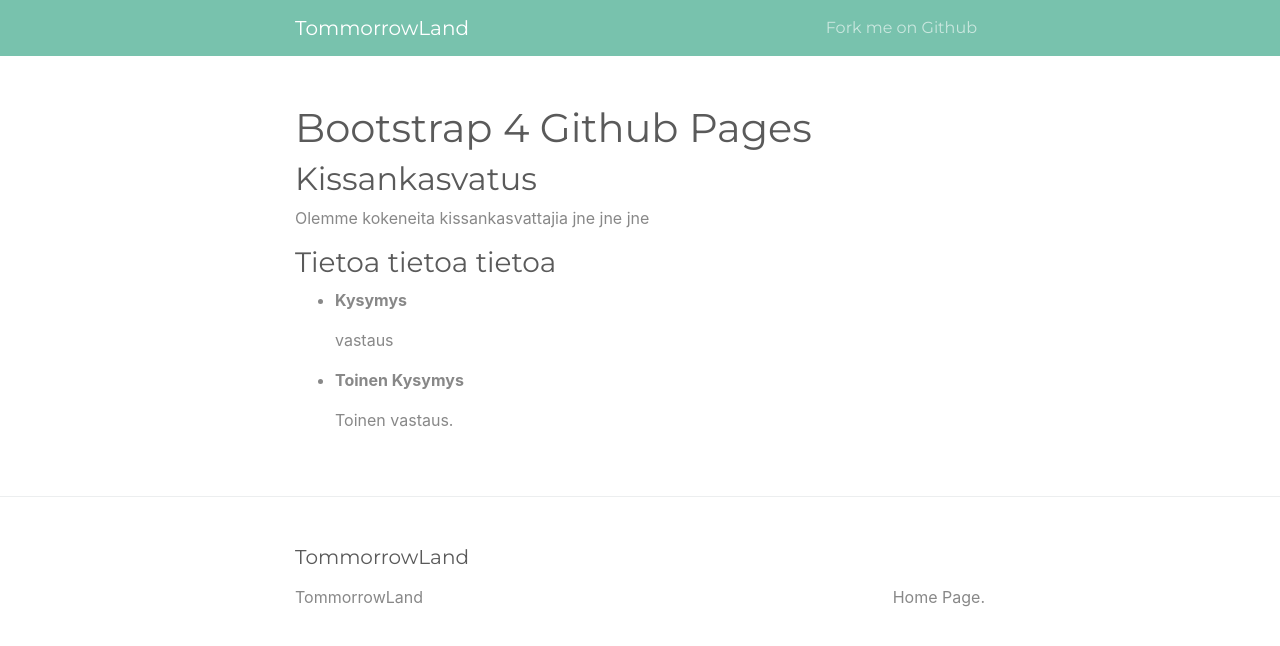
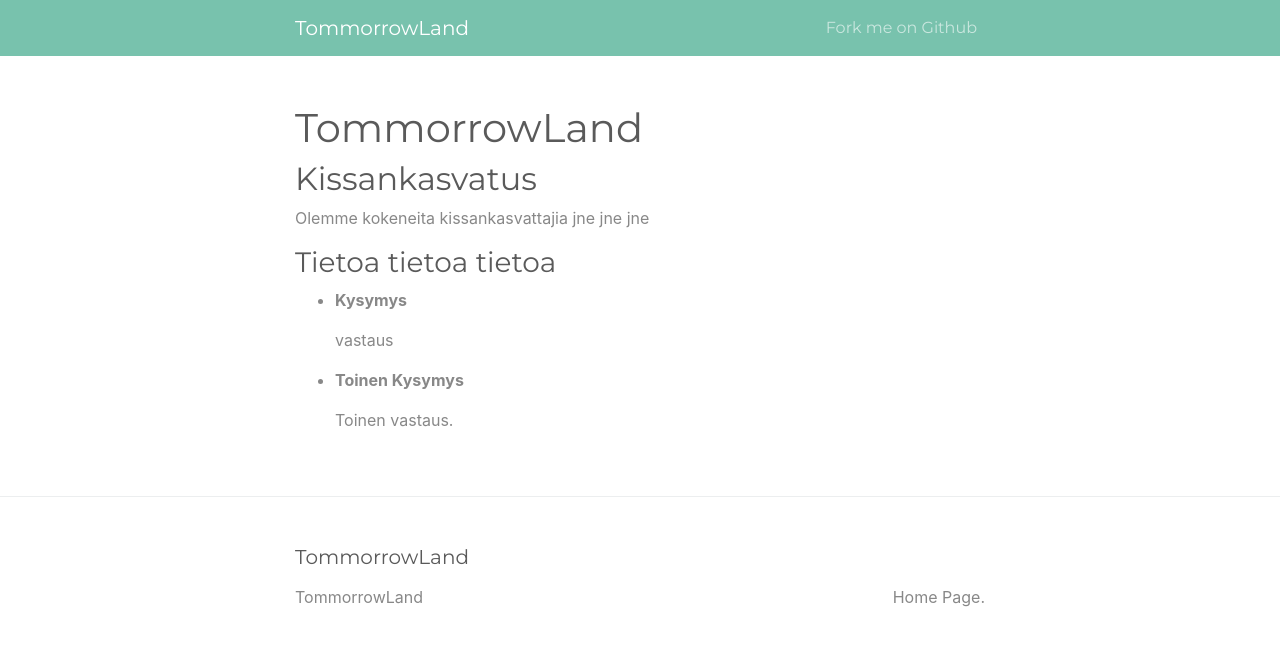
Before and after one commit to 47012/tmrwlnd, a Jekyll site: the page built from index.md, in a window 1280 px wide. Shown: the top 646 px of the page. Built offline with Jekyll 4.4.1, drawn with Linux system fonts in a browser that asks for light colours.

Commit message:
changed title

```diff
--- a/index.md
+++ b/index.md
@@ -1,6 +1,6 @@
 ---
 layout: page
-title: Bootstrap 4 Github Pages
+title: TommorrowLand
 ---
 
 
```
